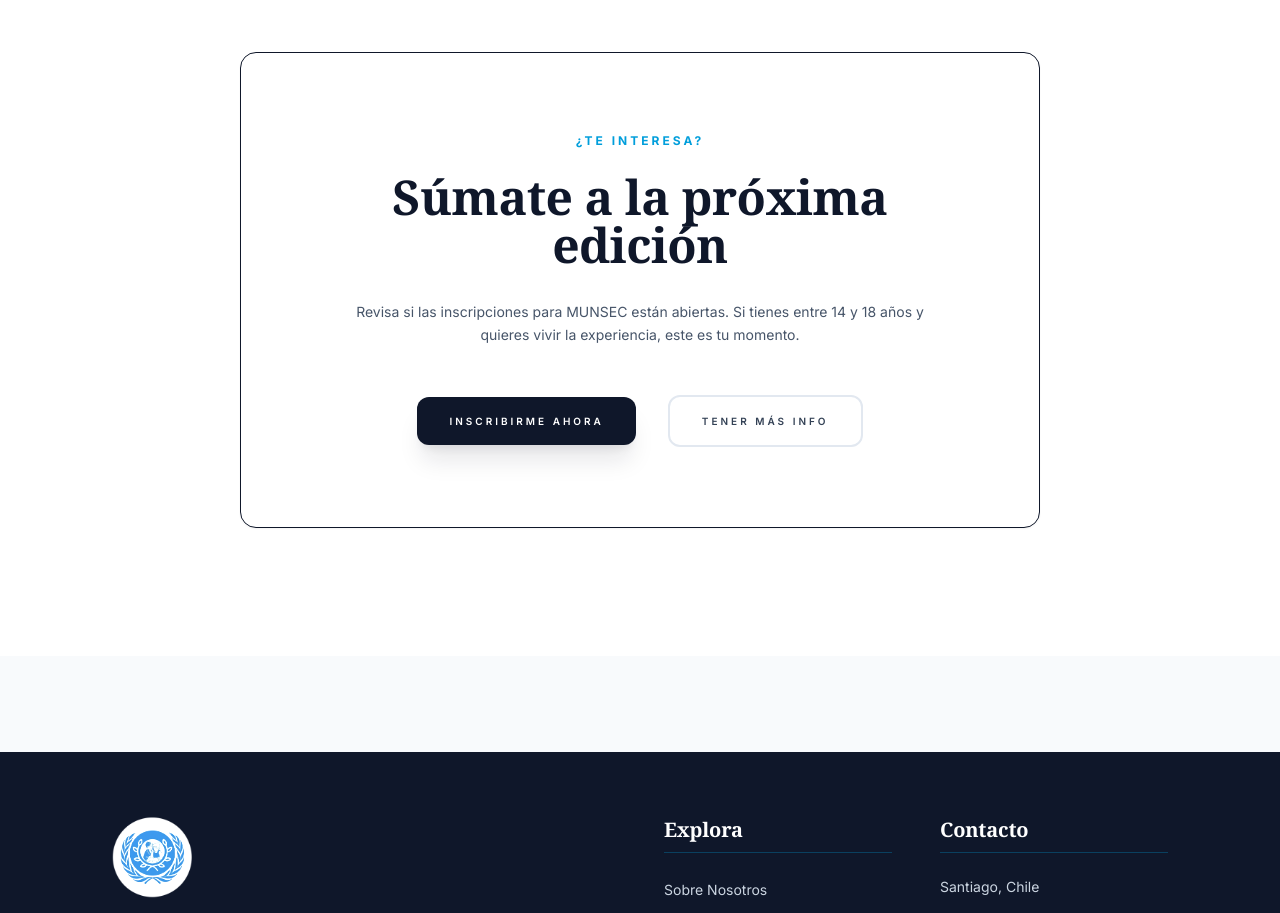
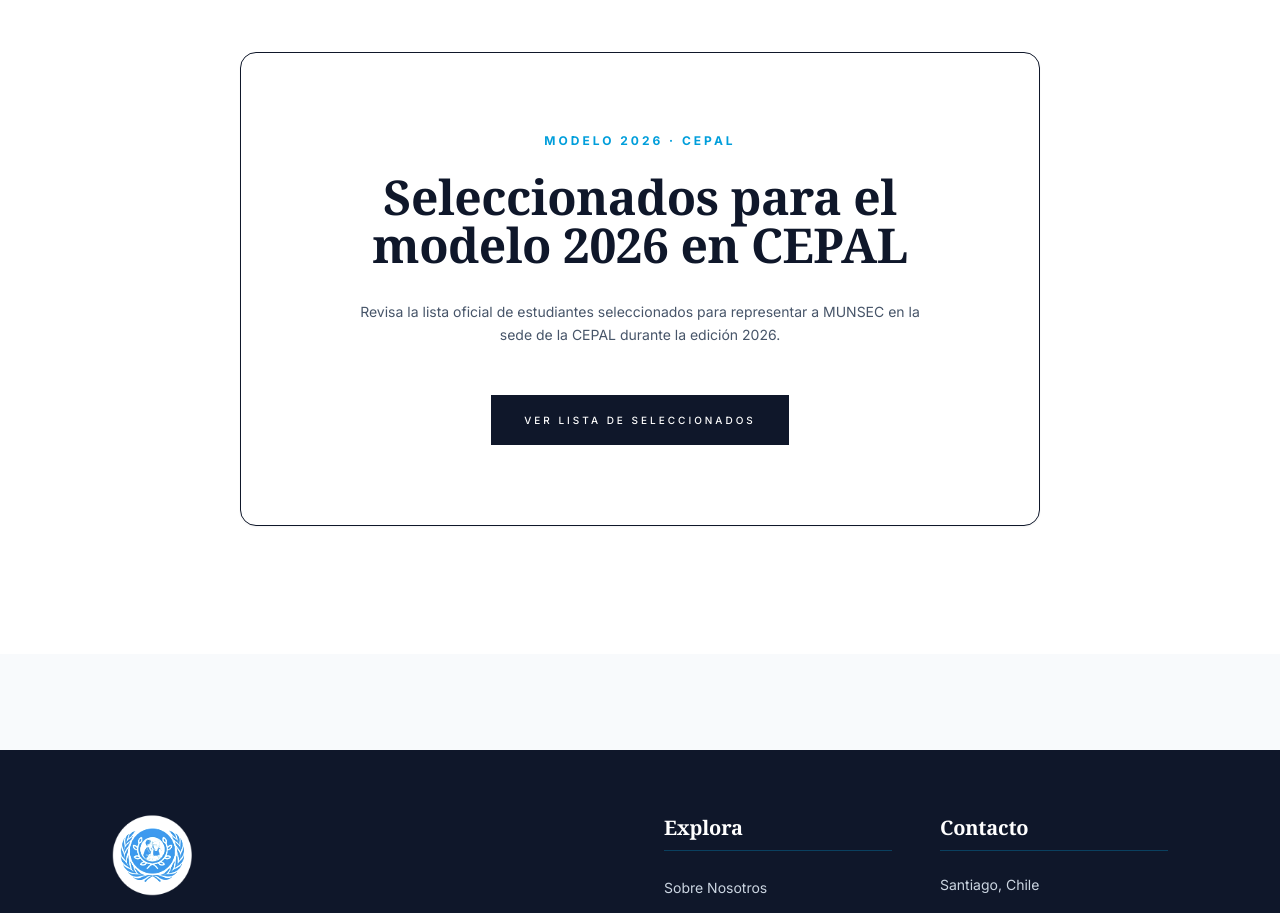
Before and after one commit to revista1919/munsec, a Next.js app: page / in a window 1280 px wide. Shown: the part 2380-3293 px from the top of the page. Built offline with nearby package versions, Linux system fonts and the light colour scheme.

Commit message:
Refactor comments and section titles in page.js
Removed comments in Spanish and updated section titles for clarity.

```diff
--- a/app/page.js
+++ b/app/page.js
@@ -4,7 +4,6 @@
 import Link from 'next/link';
 import Image from 'next/image';
 
-// Animaciones más lentas y fluidas para un tono más sobrio
 const fadeIn = {
   initial: { opacity: 0, y: 20 },
   animate: { opacity: 1, y: 0 },
@@ -24,9 +23,8 @@
 
   return (
     <div className="overflow-hidden bg-[#F8FAFC]">
-      {/* Hero Section - Estilo Documental */}
+      {/* Hero Section */}
       <section className="relative min-h-screen flex items-center justify-center bg-[#0F172A]">
-        {/* Background Image con tratamiento de imagen "Documental" */}
         <div className="absolute inset-0 z-0">
           <Image
             src="./munsec.jpg"
@@ -38,7 +36,6 @@
           <div className="absolute inset-0 bg-gradient-to-b from-slate-900/40 via-slate-900/80 to-[#0F172A]"></div>
         </div>
 
-        {/* Logo centrado */}
         <motion.div
           initial={{ opacity: 0, y: -20 }}
           animate={{ opacity: 1, y: 0 }}
@@ -55,7 +52,6 @@
           </div>
         </motion.div>
 
-        {/* Content - Adaptado para móvil */}
         <motion.div
           initial="initial"
           animate="animate"
@@ -151,7 +147,6 @@
                 <div className="w-10 h-[1px] bg-[#009EDB]"></div>
                 <p className="text-[10px] uppercase tracking-widest text-slate-400"></p>
               </div>
-              {/* Testimonio - Solo visible en desktop */}
               <div className="absolute -bottom-6 -right-6 bg-[#009EDB] p-8 max-w-xs hidden lg:block">
                 <p className="text-white font-serif text-xl italic">
                   "Lo mejor de MUNSEC es que te das cuenta que puedes hablar y que te escuchen, aunque seas de un liceo público."
@@ -208,7 +203,7 @@
         </div>
       </section>
 
-      {/* CTA Final */}
+      {/* CTA Final con lista de seleccionados 2026 CEPAL */}
       <section className="py-20 md:py-32 bg-white">
         <div className="container-custom max-w-4xl mx-auto">
           <motion.div
@@ -218,22 +213,20 @@
           >
             <div className="card-oficial border-slate-900 p-8 md:p-20 text-center">
               <span className="section-subtitle text-center mb-4 md:mb-6 block">
-                ¿Te interesa?
+                Modelo 2026 · CEPAL
               </span>
               <h2 className="section-title mb-6 md:mb-8">
-                Súmate a la próxima edición
+                Seleccionados para el modelo 2026 en CEPAL
               </h2>
               <p className="text-slate-600 mb-8 md:mb-12 max-w-xl mx-auto text-sm leading-relaxed px-4 md:px-0">
-                Revisa si las inscripciones para MUNSEC están abiertas. Si tienes entre 14 y 18 años y quieres vivir la experiencia, este es tu momento.
+                Revisa la lista oficial de estudiantes seleccionados para representar a MUNSEC en la sede de la CEPAL durante la edición 2026.
               </p>
-              <div className="flex flex-col md:flex-row gap-4 md:gap-8 justify-center items-stretch md:items-center px-4 md:px-0">
-                <Link href="/register" className="btn-navy text-[10px] uppercase tracking-[0.3em] w-full md:w-auto text-center">
-                  Inscribirme ahora
-                </Link>
-                <Link href="/contact" className="btn-outline text-[10px] uppercase tracking-[0.3em] text-center md:text-left">
-                  Tener más info
-                </Link>
-              </div>
+              <Link
+                href="/seleccionados-2026"
+                className="inline-block px-8 py-4 bg-[#0F172A] text-white border border-[#0F172A] text-[10px] uppercase tracking-[0.3em] font-medium transition-colors duration-300 hover:bg-[#009EDB] hover:border-[#009EDB]"
+              >
+                Ver lista de seleccionados
+              </Link>
             </div>
           </motion.div>
         </div>
```
